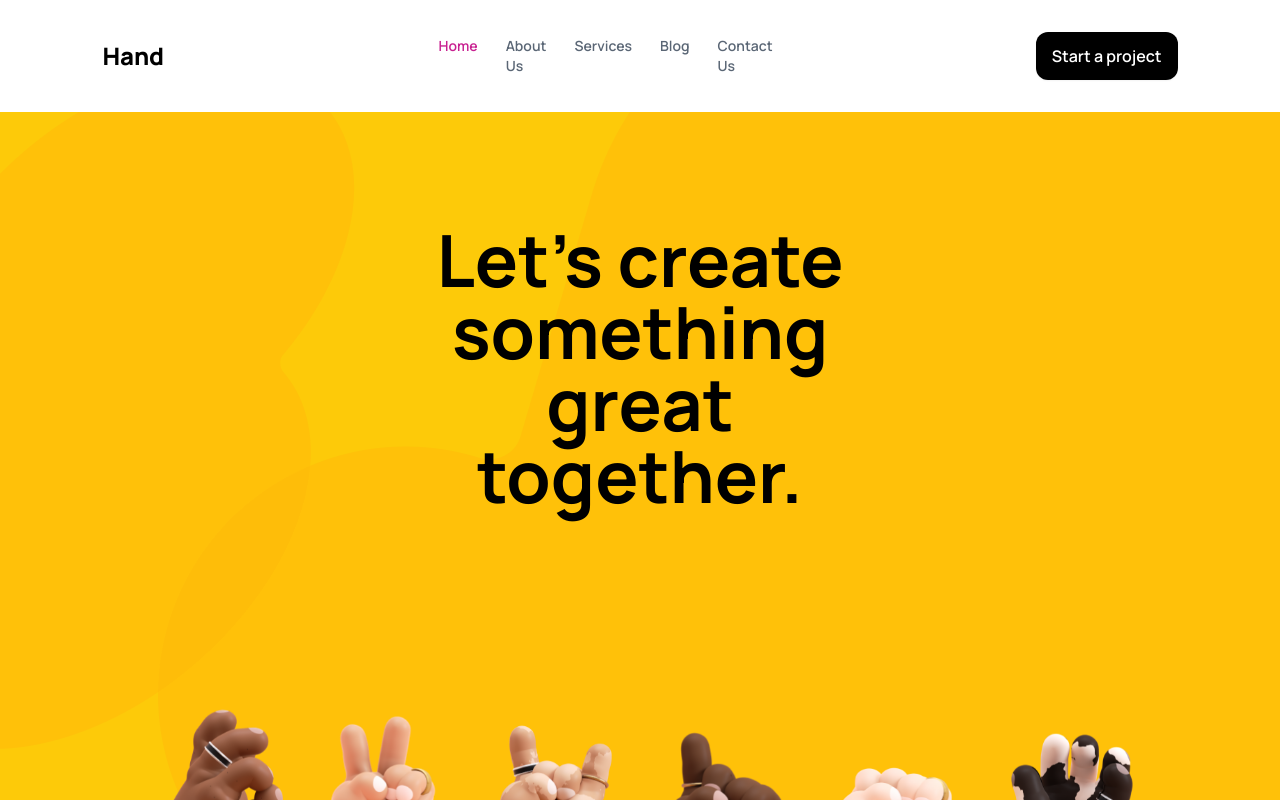
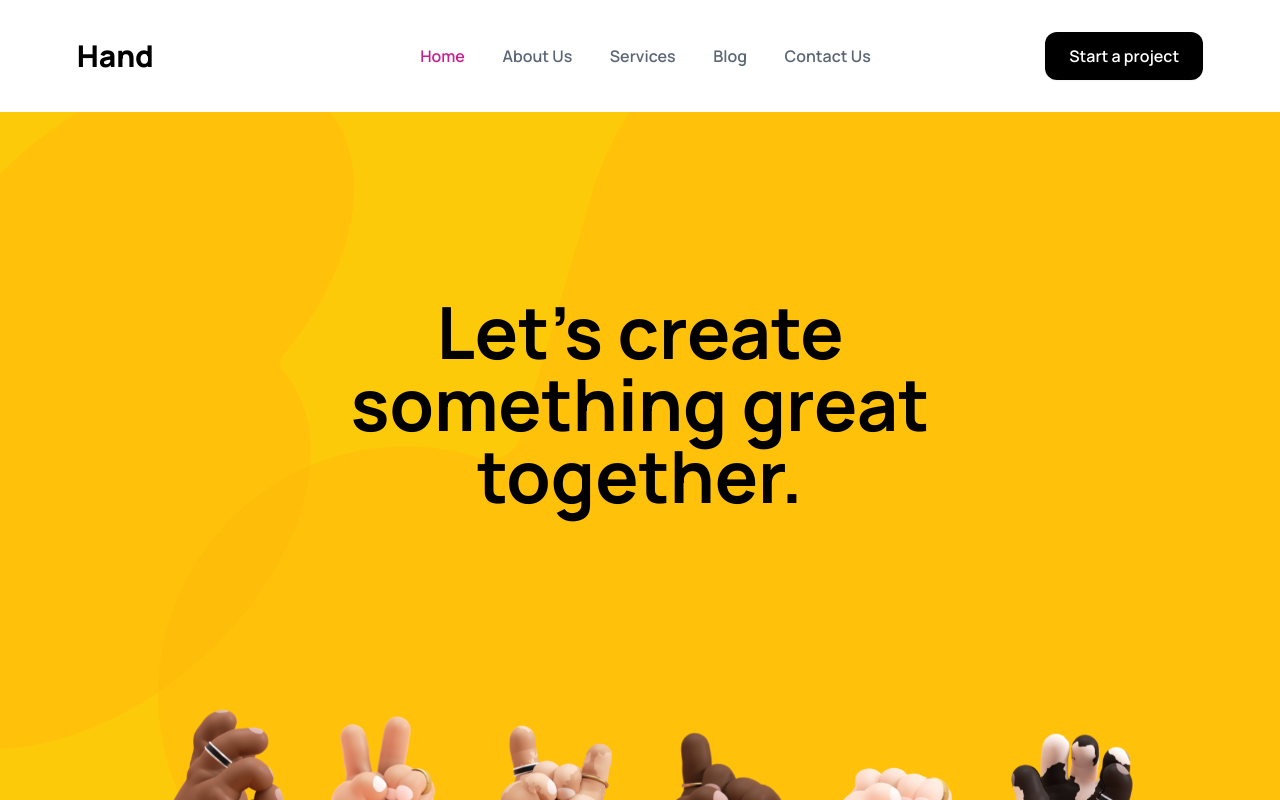
Before and after one commit to oreoluwa212/hand, a React (Vite) app: page / in a window 1280 px wide. Shown: the top 800 px of the page. Built offline with nearby package versions, Linux system fonts and the light colour scheme.

Commit message:
fix: NavMenu spacing fixed

```diff
--- a/src/components/HeroSection.jsx
+++ b/src/components/HeroSection.jsx
@@ -47,7 +47,7 @@ function HeroSection() {
       ref={sectionRef}
       className="flex flex-col items-center justify-between w-full h-screen"
     >
-      <div className="lgss:w-[60%] lg:w-[40%] text-center h-[50vh] flex items-end justify-center">
+      <div className="lg:w-[55%] text-center h-[50vh] flex items-end justify-center">
         <h1 className="md:text-4xl text-4xl lgss:text-7xl font-bold text-primary">
           Let's create something great together.
         </h1>
--- a/src/components/NavMenu.jsx
+++ b/src/components/NavMenu.jsx
@@ -18,15 +18,15 @@ const NavMenu = () => {
   }, [isOpen]);
 
   return (
-    <div className="w-full lgss:px-[8%] relative py-5 bg-white">
+    <div className="w-full lgss:px-[6%] relative py-5 bg-white">
       {/* Desktop Navigation */}
       <div className="lgss:flex lgss:flex-row hidden justify-between items-center font-semibold py-3 bg-transparent">
-        <div className="flex justify-center items-center">
+        <div className="flex justify-start items-start w-[15%]">
           <Link to={"/"}>
-            <h1 className="font-manrope font-extrabold text-2xl">Hand</h1>
+            <h1 className="font-manrope font-extrabold text-3xl">Hand</h1>
           </Link>
         </div>
-        <ul className="lgss:flex gap-7 justify-between lg:w-[30%] lgss:w-[35%] font-semibold text-sm text-secondary">
+        <ul className="lgss:flex gap-7 justify-between lgss:w-[40%] font-semibold text-md text-secondary">
           <NavLink
             to="/"
             className={({ isActive }) =>
@@ -70,7 +70,7 @@ const NavMenu = () => {
         </ul>
         <div className="flex">
           <Link to={"/"}>
-            <button className="bg-primary rounded-xl py-3 px-4 shadow-sm text-white">
+            <button className="bg-primary rounded-xl py-3 px-6 shadow-sm text-white">
               Start a project
             </button>
           </Link>
```
